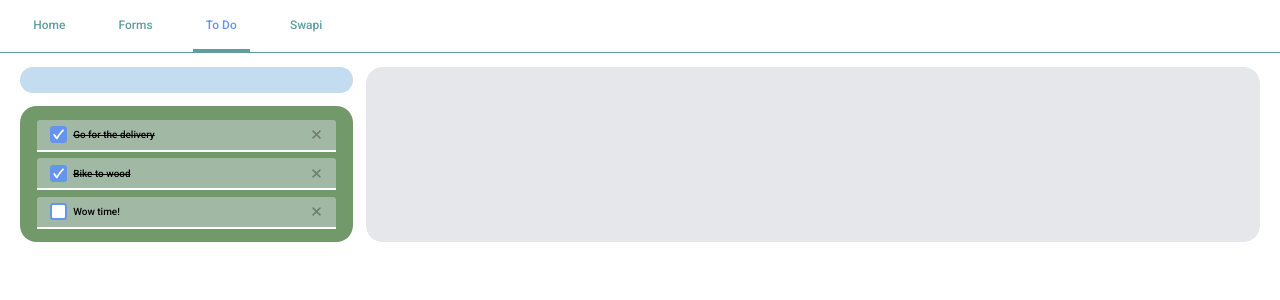
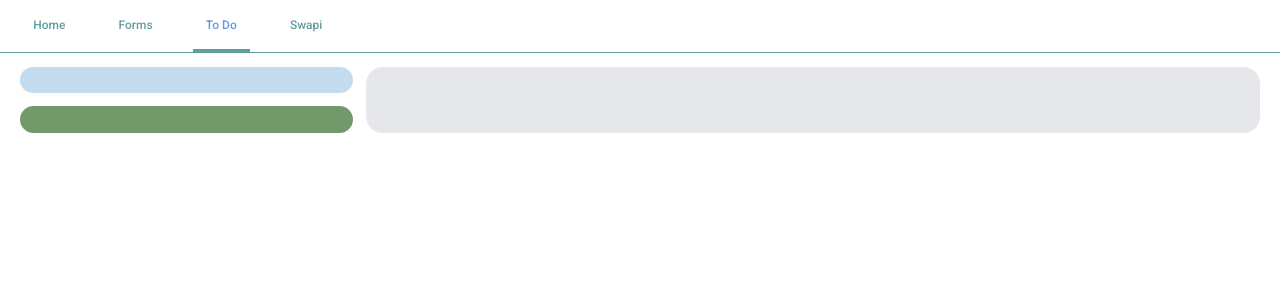
Before and after one commit to deftime/ReactSandbox, a React (Vite) app: page /todo in a window 1280 px wide. Shown: the top 300 px of the page. Built offline with nearby package versions, Linux system fonts and the light colour scheme.

Commit message:
Hook for ToDo tasks.

```diff
--- /dev/null
+++ b/src/hooks/useTasks.ts
@@ -0,0 +1,63 @@
+import { useEffect, useState } from "react";
+
+type TaskType = {
+  id: number,
+  isDone: boolean
+  title: string,
+}
+
+export function useTasks() {
+  const [tasks, setTasks] = useState<TaskType[]>([]);
+
+  useEffect(() => {
+    const tasksCurrent = localStorage.getItem('tasks');
+    if (tasksCurrent) {
+      setTasks(JSON.parse(tasksCurrent));
+    }
+  }, []);
+
+  const addTask = (taskData: Omit<TaskType, 'id' | 'isDone'>) => {
+    const newId = Math.floor(Math.random() * 100);
+    const newTask = { ...taskData, id: newId, isDone: false };
+    setTasks([...tasks, newTask]);
+    localStorage.setItem('tasks', JSON.stringify([...tasks, newTask]));
+  }
+
+  const checkTask = (id: number) => {
+    const newTasks = tasks.map(task => {
+      if (task.id === id) {
+        return { ...task, isDone: !task.isDone }
+      }
+      return task;
+    })
+    setTasks(newTasks);
+    localStorage.setItem('tasks', JSON.stringify(newTasks));
+  }
+
+  const deleteTask = (id: number) => {
+    const newTasks = tasks.filter(task => task.id !== id);
+    setTasks(newTasks);
+    localStorage.setItem('tasks', JSON.stringify(newTasks));
+  }
+
+  const tasksListExp: TaskType[] = [
+    {
+      id: 5643,
+      title: 'Go to the Post',
+      isDone: false
+    },
+    {
+      id: 8976,
+      title: 'Bike to wood ride',
+      isDone: false
+    },
+    {
+      id: 9907,
+      title: 'Playing WoW',
+      isDone: false
+    }
+  ]
+
+  return { tasks, addTask, checkTask, deleteTask }
+
+}
--- a/src/pages/TodoPage.tsx
+++ b/src/pages/TodoPage.tsx
@@ -1,28 +1,23 @@
 import clsx from "clsx";
 import cls from '@/styles/modules/todoPage.module.scss';
 import { Task } from "@/components/Task.tsx";
+import { useTasks } from "@/hooks/useTasks.ts";
 
 export function TodoPage() {
+  const { tasks } = useTasks()
+
   return (
     <section className={cls.todoApp}>
       <div className={cls.side}>
         <div className={cls.add}></div>
         <div className={cls.list}>
-          <Task id={567} name={'Go for the delivery'} isDone={true} onCheck={
-            () => { console.log('Check: ' + 567) }
-          } onDelete={
-            () => { console.log('Delete: ' + 567) }
-          } />
-          <Task id={567} name={'Bike to wood'} isDone={true} onCheck={
-            () => { console.log('Check: ' + 567) }
-          } onDelete={
-            () => { console.log('Delete: ' + 567) }
-          } />
-          <Task id={567} name={'Wow time!'} isDone={false} onCheck={
-            () => { console.log('Check: ' + 567) }
-          } onDelete={
-            () => { console.log('Delete: ' + 567) }
-          } />
+          {tasks.map((elem) => (
+            <Task key={elem.id} id={elem.id} name={elem.title} isDone={elem.isDone} onCheck={
+              () => { console.log('Checked: ' + elem.id) }
+            } onDelete={
+              () => { console.log('Deleted: ' + elem.id) }
+            } />
+          ))}
         </div>
       </div>
       <div className={clsx(cls.side, cls.details)}></div>
```
